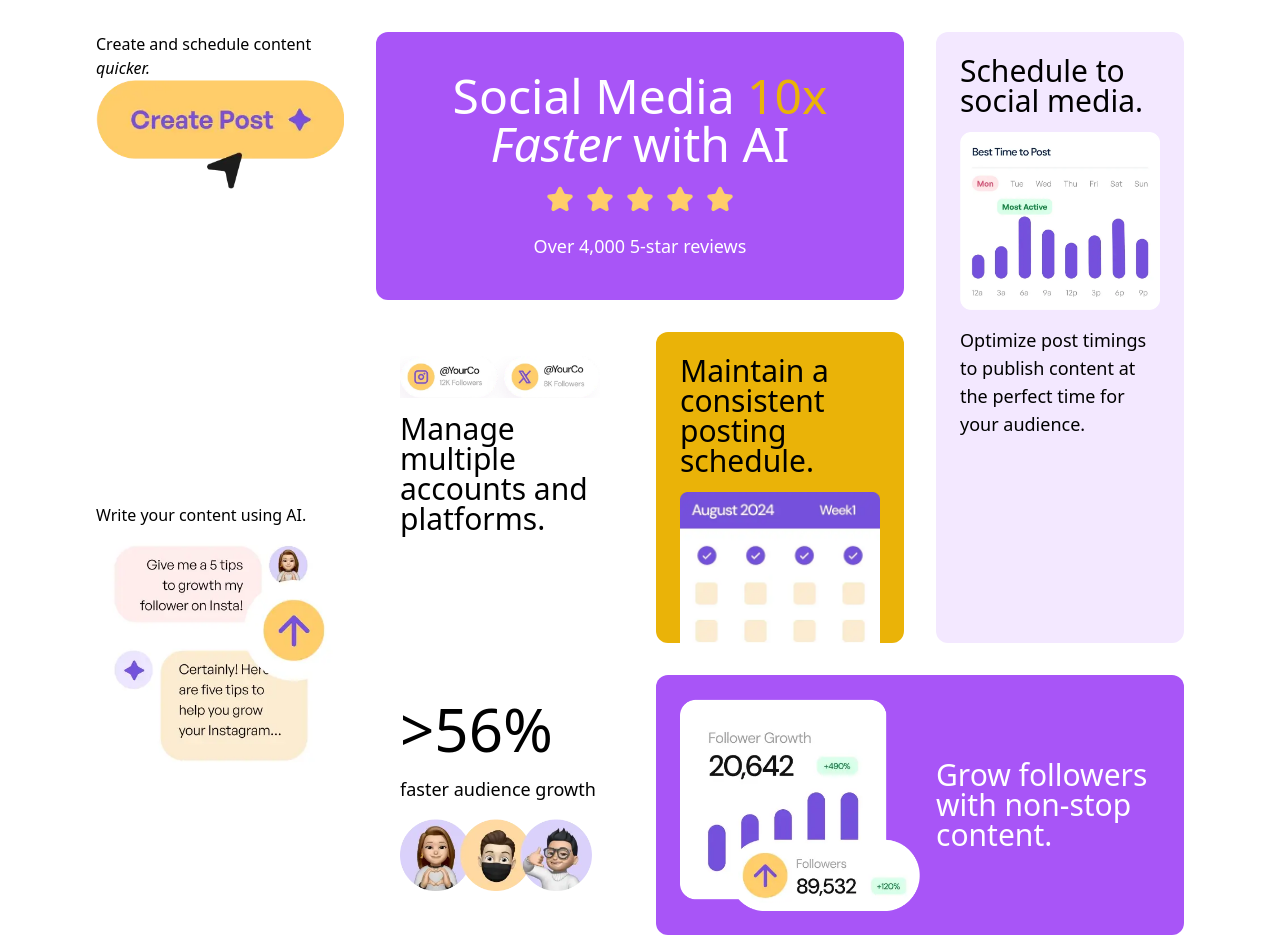
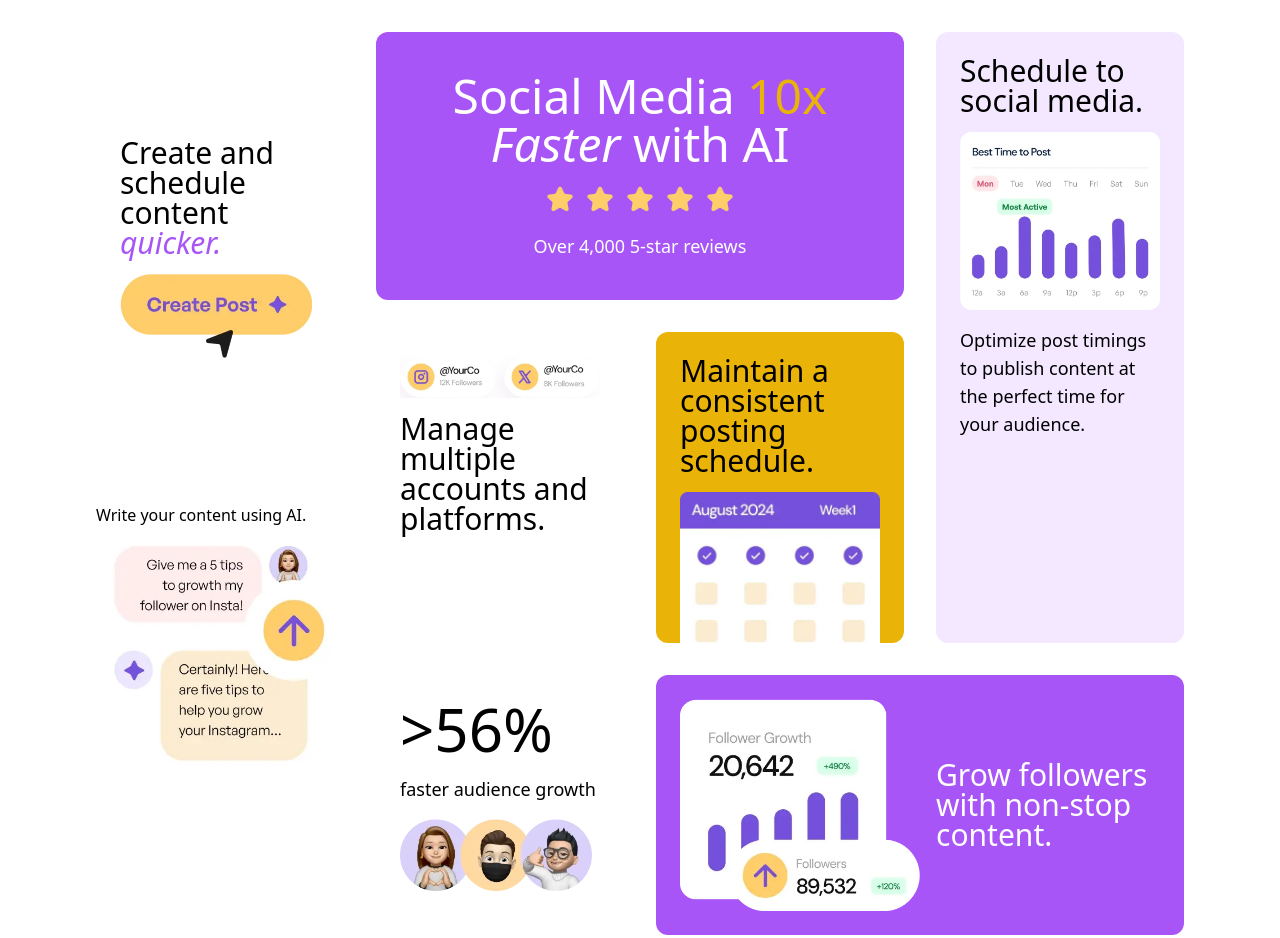
Before and after one commit to mrg-repo/SBA3-Design-Development, a plain HTML site: page index.html in a window 1280 px wide. Drawn offline with nearby package versions, Linux system fonts and the light colour scheme.

Commit message:
Create Tile Styling

```diff
--- a/index.html
+++ b/index.html
@@ -1,8 +1,10 @@
 <!DOCTYPE html>
 <html lang="en">
+
 <head>
   <meta charset="UTF-8">
-  <meta name="viewport" content="width=device-width, initial-scale=1.0"> <!-- displays site properly based on user's device -->
+  <meta name="viewport" content="width=device-width, initial-scale=1.0">
+  <!-- displays site properly based on user's device -->
   <link rel="icon" type="image/png" sizes="32x32" href="./assets/images/favicon-32x32.png">
   <title>Frontend Mentor | Bento grid</title>
 
@@ -30,8 +32,11 @@
 
   <main class="grid gap-8 max-w-xl mx-auto px-4 py-8 md:grid-cols-2 md:max-w-3xl xl:max-w-[1120px] xl:grid-cols-4">
 
-    <article class="hero-tile bg-purple-500 text-white text-center rounded-xl px-6 py-10 flex flex-col items-center gap-4">
-      <h1 class="text-5xl font-medium leading-none">Social Media <span class="text-yellow-500">10x</span> <em>Faster</em> with AI</h1>
+    <article
+      class="hero-tile bg-purple-500 text-white text-center rounded-xl px-6 py-10 flex flex-col items-center gap-4">
+      <h1 class="text-5xl font-medium leading-none">Social Media <span class="text-yellow-500">10x</span>
+        <em>Faster</em> with AI
+      </h1>
       <img class="w-48" src="./assets/images/illustration-five-stars.webp" alt="Five stars">
       <p class="text-lg">Over 4,000 5-star reviews</p>
     </article>
@@ -55,7 +60,8 @@
       <p class="text-lg">Optimize post timings to publish content at the perfect time for your audience.</p>
     </article>
 
-    <article class="grow-tile bg-purple-500 text-white text-center rounded-xl p-6 flex flex-col gap-4 xl:flex-row xl:items-center xl:text-left">
+    <article
+      class="grow-tile bg-purple-500 text-white text-center rounded-xl p-6 flex flex-col gap-4 xl:flex-row xl:items-center xl:text-left">
       <img class="xl:w-1/2" src="./assets/images/illustration-grow-followers.webp" alt="Follower growth chart">
       <h2 class="text-3xl font-medium leading-none">Grow followers with non-stop content.</h2>
     </article>
@@ -66,10 +72,10 @@
       <img class="w-48" src="./assets/images/illustration-audience-growth.webp" alt="Three user avatars">
     </article>
 
-    <article class="create-tile">
-        <h2>Create and schedule content <em>quicker.</em></h2>
-        <img src="./assets/images/illustration-create-post.webp" alt="Create Post button">
-      </article>
+    <article class="create-tile p-6 flex flex-col gap-4 xl:justify-center">
+      <h2 class="text-3xl font-medium leading-none">Create and schedule content <em class="text-purple-500">quicker.</em></h2>
+      <img class="w-48" src="./assets/images/illustration-create-post.webp" alt="Create Post button">
+    </article>
 
     <article class="write-tile">
       <h2>Write your content using AI.</h2>
@@ -77,4 +83,5 @@
     </article>
   </main>
 </body>
+
 </html>
```
